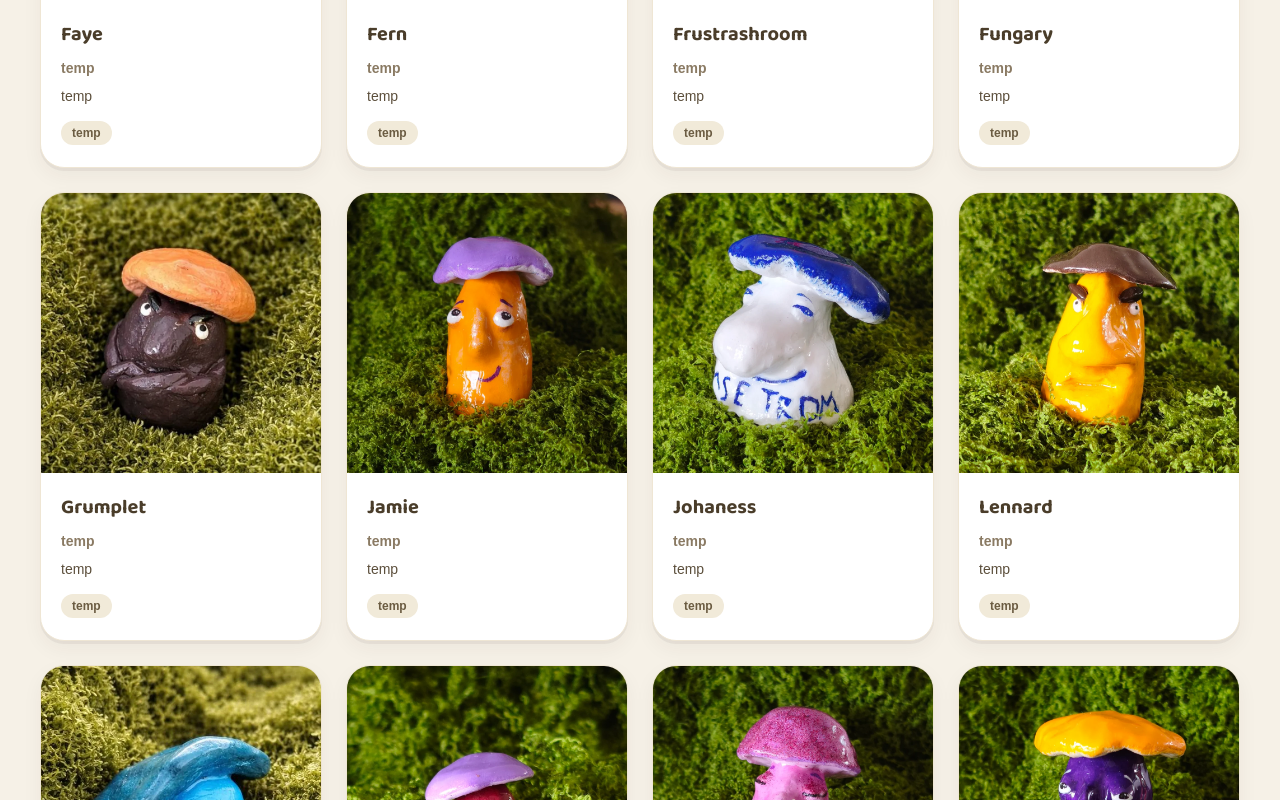
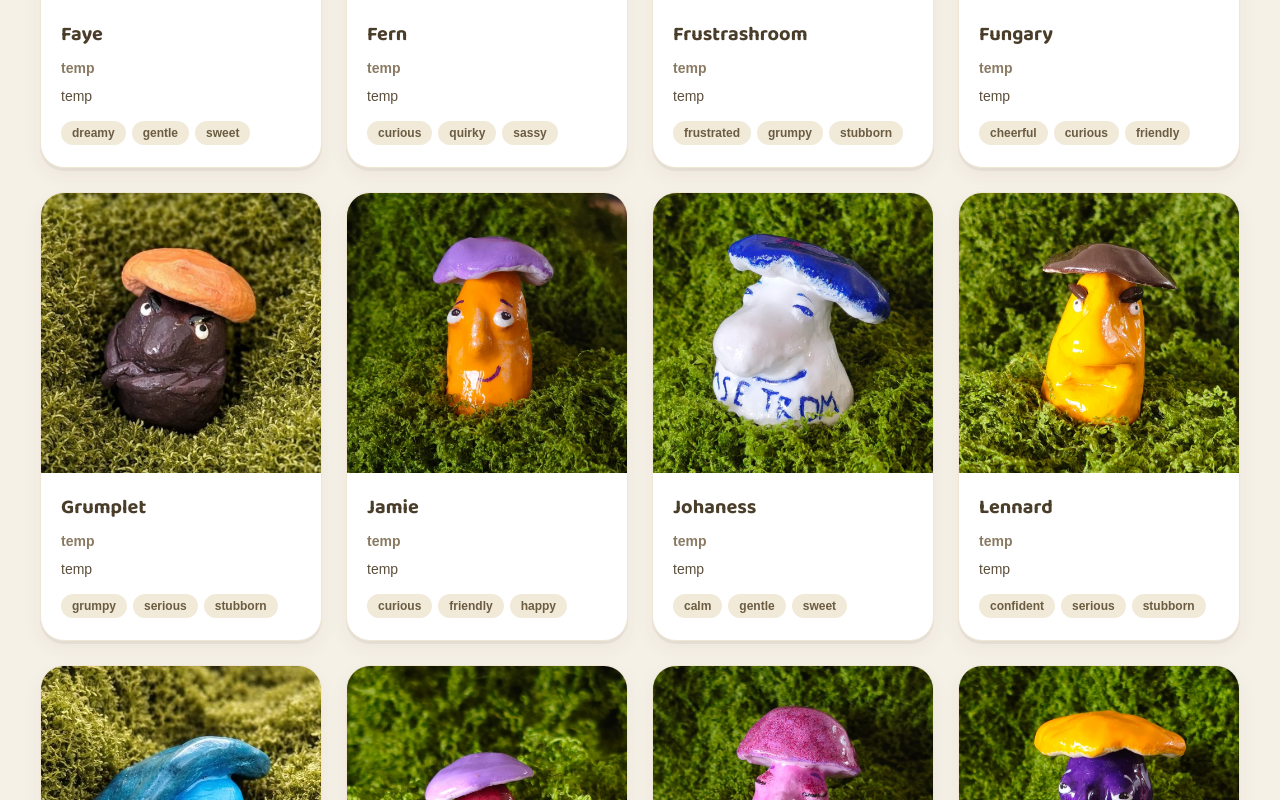
Before and after one commit to sharadbrat/mushroom-personality-matcher, a React (Vite) app: page / in a window 1280 px wide. Shown: the part 1380-2180 px from the top of the page. Built offline with nearby package versions, Linux system fonts and the light colour scheme.

Commit message:
feat: assign personality traits to each mushroom
Traits picked by eye from each clay mushroom's expression (grumpy
frowns, sleepy half-lidded eyes, googly curious stares, etc). Capped
at a 30-word vocabulary, 3 traits per mushroom, no two mushrooms
share the exact same trait combination.

```diff
--- a/src/data/mushrooms.ts
+++ b/src/data/mushrooms.ts
@@ -1,6 +1,55 @@
 import type { Mushroom, Question } from '../types';
 
 const imageModules = import.meta.glob('./images/*.webp', { eager: true, import: 'default' }) as Record<string, string>;
+
+// Assigned by eyeballing each clay mushroom's expression and vibe. Kept to a
+// pool of 30 traits total so trait-matching results stay meaningful.
+const TRAITS: Record<string, [string, string, string]> = {
+  apocap: ['confident', 'playful', 'sassy'],
+  bean: ['cheerful', 'cozy', 'happy'],
+  bitterbutton: ['grumpy', 'sad', 'stubborn'],
+  caleb: ['calm', 'dreamy', 'serene'],
+  chillbert: ['chill', 'confident', 'playful'],
+  churo: ['cozy', 'gentle', 'sleepy'],
+  doomshroom: ['angry', 'grumpy', 'serious'],
+  echo: ['dreamy', 'quiet', 'sad'],
+  faye: ['dreamy', 'gentle', 'sweet'],
+  fern: ['curious', 'quirky', 'sassy'],
+  frustrashroom: ['frustrated', 'grumpy', 'stubborn'],
+  fungary: ['cheerful', 'curious', 'friendly'],
+  grumplet: ['grumpy', 'serious', 'stubborn'],
+  jamie: ['curious', 'friendly', 'happy'],
+  johaness: ['calm', 'gentle', 'sweet'],
+  lennard: ['confident', 'serious', 'stubborn'],
+  lol_nosey: ['mysterious', 'quiet', 'quirky'],
+  lord_giant: ['alert', 'curious', 'nervous'],
+  lorelei: ['calm', 'serene', 'sleepy'],
+  lumen: ['alert', 'mysterious', 'serious'],
+  mark: ['curious', 'playful', 'silly'],
+  moss: ['calm', 'cozy', 'gentle'],
+  mushmello: ['cozy', 'sleepy', 'sweet'],
+  nemo: ['chill', 'dreamy', 'serene'],
+  nosewise: ['alert', 'curious', 'quirky'],
+  nugget: ['calm', 'mysterious', 'quiet'],
+  pesto: ['alert', 'curious', 'gentle'],
+  peter: ['calm', 'gentle', 'sleepy'],
+  pickle: ['curious', 'nervous', 'surprised'],
+  professor_spore: ['calm', 'serious', 'wise'],
+  raven: ['calm', 'gentle', 'serene'],
+  secret: ['cheerful', 'curious', 'playful'],
+  shroopsy: ['energetic', 'quirky', 'silly'],
+  skippy: ['calm', 'chill', 'confident'],
+  sporacle: ['calm', 'mysterious', 'wise'],
+  stroop: ['gentle', 'sleepy', 'sweet'],
+  ted: ['calm', 'confident', 'playful'],
+  teeny_and_tiny: ['energetic', 'friendly', 'playful'],
+  tofu: ['curious', 'friendly', 'gentle'],
+  tove: ['gentle', 'serene', 'sweet'],
+  twix: ['angry', 'grumpy', 'stubborn'],
+  victor: ['calm', 'cozy', 'sweet'],
+  whisper: ['calm', 'quiet', 'serene'],
+  whycelium: ['energetic', 'silly', 'surprised'],
+};
 
 function slugToName(slug: string): string {
   return slug
@@ -18,7 +67,7 @@ function buildMushrooms(): Mushroom[] {
         id: slug.replace(/_/g, '-'),
         name: slugToName(slug),
         tagline: 'temp',
-        tags: ['temp'],
+        tags: TRAITS[slug] ?? ['temp'],
         description: 'temp',
         image,
       };
```
